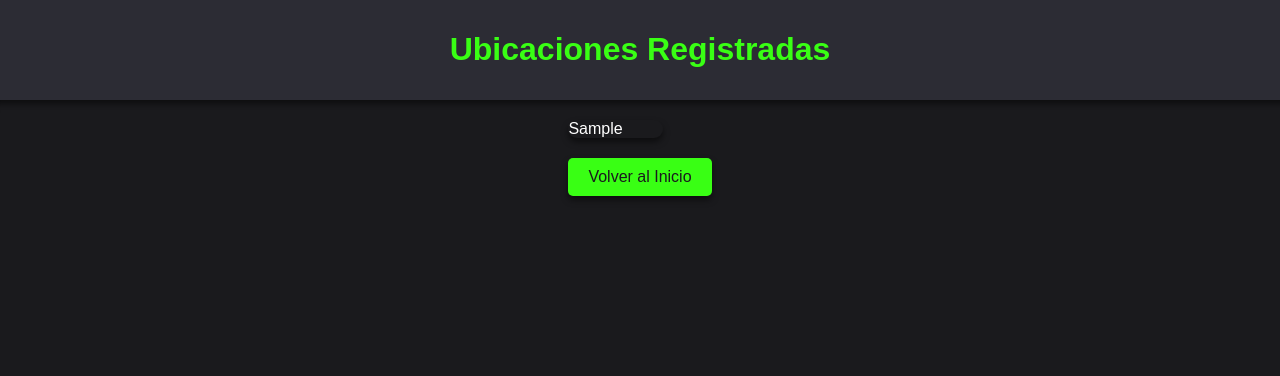
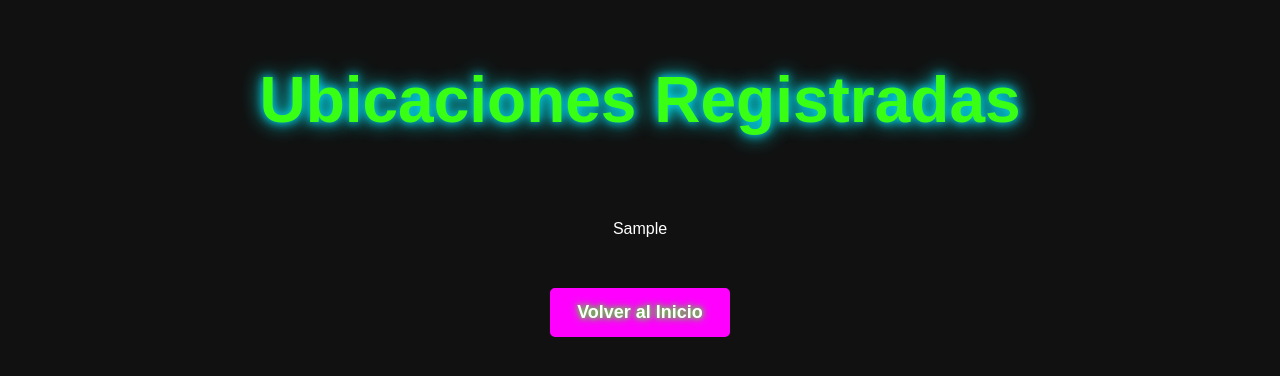
Before and after one commit to raymundosoto/App-web-Tracker-GPS-con-ESP32-y-modulo-NEO-6M-0-001-en-flask-y-mapas-de-Folium-, a Flask app: template templates/show_all.html in a window 1280 px wide. Shown: the top 376 px of the page. Run offline with Flask 2, Linux system fonts and the light colour scheme; the template is opened without the code that fills it: most values are stand-ins (such as "Sample title", 1, 10 or a date in 2020).

Commit message:
Update styles.css

```diff
--- a/static/styles.css
+++ b/static/styles.css
@@ -1,79 +1,106 @@
+/* Estilos generales */
 body {
     font-family: Arial, sans-serif;
-    background-color: #1a1a1d; /* Fondo oscuro */
-    color: #fff;
     margin: 0;
     padding: 0;
     display: flex;
     flex-direction: column;
     align-items: center;
+    background-color: #111; /* Fondo oscuro para resaltar los neones */
+    color: #fff; /* Color de texto blanco para resaltar con el fondo oscuro */
 }
 
+/* Estilo para el encabezado */
 header {
-    background-color: #2c2c34; /* Fondo gris oscuro */
-    padding: 10px;
-    width: 100%;
     text-align: center;
-    box-shadow: 0px 4px 6px rgba(0, 0, 0, 0.5);
+    margin-top: 20px;
+    font-size: 2rem;
+    color: #39FF14; /* Verde neón */
+    text-shadow: 0 0 10px #39FF14, 0 0 20px #39FF14;
 }
 
-h1 {
-    color: #39ff14; /* Verde neon */
-    font-size: 2em;
+/* Contenedor principal */
+main {
+    width: 90%;
+    max-width: 1200px;
+    display: flex;
+    flex-direction: column;
+    align-items: center;
+    margin-top: 40px;
 }
 
-.content {
+/* Contenedor para el mapa y los datos */
+.map-container {
     display: flex;
     justify-content: space-between;
-    width: 80%;
-    margin-top: 20px;
+    width: 100%;
+    margin-bottom: 20px;
 }
 
-.map-container {
-    flex: 2;
-    margin-right: 20px;
-    border-radius: 10px;
-    overflow: hidden;
-    box-shadow: 0px 4px 6px rgba(0, 0, 0, 0.5);
+/* Estilos para el mapa */
+.map {
+    width: 60%;
+    height: 400px; /* Ajusta el tamaño del mapa según sea necesario */
+    border: 3px solid #39FF14; /* Borde verde neón */
+    box-shadow: 0 0 10px #39FF14, 0 0 20px #39FF14;
 }
 
+/* Estilos para la sección de datos */
 .info-container {
-    flex: 1;
-    background-color: #333; /* Fondo gris oscuro para los datos */
+    width: 35%;
     padding: 15px;
-    border-radius: 10px;
-    box-shadow: 0px 4px 6px rgba(0, 0, 0, 0.5);
+    border: 3px solid #FF00FF; /* Borde rosa neón */
+    background-color: rgba(0, 0, 0, 0.7); /* Fondo oscuro con transparencia */
+    margin-left: 20px;
+    box-shadow: 0 0 10px #FF00FF, 0 0 20px #FF00FF;
 }
 
-h2 {
-    color: #39ff14; /* Verde neon */
+.info-container h2 {
+    margin-top: 0;
+    color: #FF00FF; /* Título en rosa neón */
 }
 
-p {
-    font-size: 1.2em;
-    line-height: 1.5;
+/* Estilos para los botones */
+.button-container {
+    display: flex;
+    justify-content: center;
+    gap: 15px;
+    margin-top: 30px;
+    width: 100%;
 }
 
-.button-container {
-    margin-top: 20px;
-    display: flex;
-    gap: 20px;
-}
-
+/* Botones */
 button {
-    padding: 10px 20px;
-    border: none;
+    padding: 12px 25px;
+    font-size: 18px;
+    cursor: pointer;
+    background-color: #FF00FF; /* Rosa neón */
+    color: #fff;
+    border: 2px solid #FF00FF;
     border-radius: 5px;
-    background-color: #39ff14; /* Verde neon */
-    color: #1a1a1d;
-    font-size: 1em;
-    cursor: pointer;
-    box-shadow: 0px 4px 6px rgba(0, 0, 0, 0.5);
-    transition: transform 0.2s, background-color 0.2s;
+    transition: background-color 0.3s, box-shadow 0.3s;
+    font-weight: bold;
+    text-shadow: 0 0 5px #39FF14, 0 0 10px #39FF14;
 }
 
 button:hover {
-    background-color: #2c2c34; /* Gris oscuro al pasar el ratón */
-    color: #39ff14; /* Verde neon */
-    transform: scale(1.05);
+    background-color: #39FF14; /* Verde neón cuando el botón está activo */
+    box-shadow: 0 0 15px hsl(130, 100%, 50%), 0 0 30px #FF00FF;
 }
+
+/* Animación de texto */
+h1, h2, p {
+    animation: neon-flicker 1.5s infinite alternate;
+}
+
+@keyframes neon-flicker {
+    0% {
+        text-shadow: 0 0 10px #39FF14, 0 0 20px #39FF14;
+    }
+    50% {
+        text-shadow: 0 0 10px hwb(188 0% 0%), 0 0 20px hsl(182, 100%, 50%);
+    }
+    100% {
+        text-shadow: 0 0 10px #39FF14, 0 0 20px #39FF14;
+    }
+}
```
